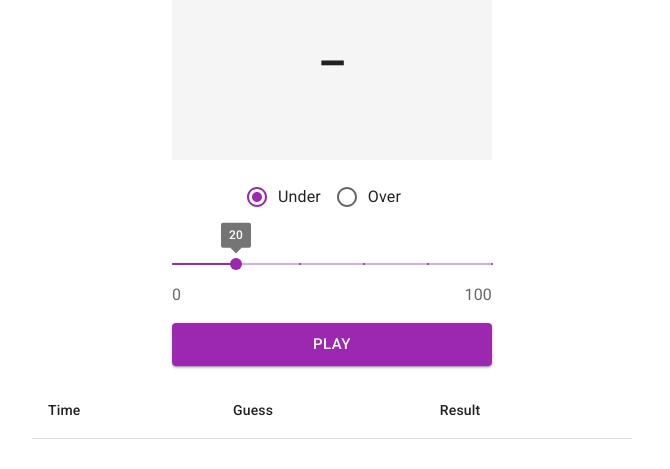
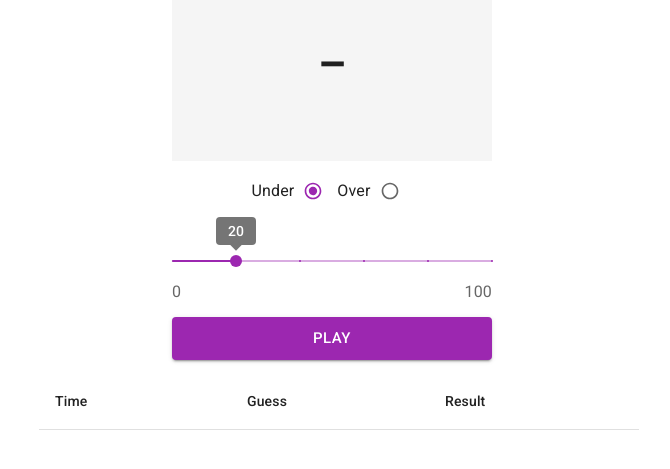
Before and after one commit to tatsianakuryla/dice-game, a Next.js app: page / in a window 1280 px wide. Shown: the part 147-616 px from the top of the page, without its empty margins (308-978 px from the left). Built offline with nearby package versions, Linux system fonts and the light colour scheme; what @mui/material-nextjs would draw is missing.

Commit message:
style: implement PixelPerfect UI

```diff
--- a/src/ui/components/ComparisonDirectionRadioButtons.tsx
+++ b/src/ui/components/ComparisonDirectionRadioButtons.tsx
@@ -23,12 +23,24 @@ export function ComparisonDirectionRadioButtons({
   return (
     <FormControl
       sx={{
-        marginBottom: '16px',
+        marginTop: '-5px',
+        marginBottom: '21px',
+        marginLeft: '-31px',
       }}
     >
       <RadioGroup row value={value} onChange={handleChange}>
-        <FormControlLabel value={ComparisonDirection.Under} control={<Radio />} label="Under" />
-        <FormControlLabel value={ComparisonDirection.Over} control={<Radio />} label="Over" />
+        <FormControlLabel
+          value={ComparisonDirection.Under}
+          label="Under"
+          control={<Radio size="small" />}
+          labelPlacement="start"
+        />
+        <FormControlLabel
+          value={ComparisonDirection.Over}
+          label="Over"
+          control={<Radio size="small" />}
+          labelPlacement="start"
+        />
       </RadioGroup>
     </FormControl>
   );
--- a/src/ui/components/GameSlider.tsx
+++ b/src/ui/components/GameSlider.tsx
@@ -43,6 +43,16 @@ export function GameSlider({ value, onChange }: GameSliderProperties): JSX.Eleme
         size="small"
         value={value}
         onChange={handleSliderChange}
+        sx={{
+          '& .MuiSlider-valueLabel': {
+            fontSize: 14,
+            fontWeight: 500,
+            lineHeight: '157%',
+            letterSpacing: '0.1px',
+            padding: '4px 12px 2px 12px',
+            borderRadius: '4px',
+          },
+        }}
       />
       <Box
         sx={{
--- a/src/ui/components/PageSectionWrapper.tsx
+++ b/src/ui/components/PageSectionWrapper.tsx
@@ -11,9 +11,9 @@ export const PageSectionWrapper = ({ children }: PageSectionWrapperProperties):
     <section>
       <Box
         sx={{
-          maxWidth: '720px',
+          maxWidth: '840px',
           margin: '0 auto',
-          padding: '15px 60px',
+          padding: '16px 120px',
           display: 'flex',
           flexDirection: 'column',
           alignItems: 'center',
--- a/src/ui/components/PlayRoundButton.tsx
+++ b/src/ui/components/PlayRoundButton.tsx
@@ -12,6 +12,7 @@ export const PlayRoundButton = ({ onClick }: PlayRoundButtonParameters): JSX.Ele
       sx={{
         minWidth: '320px',
         maxWidth: '320px',
+        marginTop: '-3px',
       }}
       type="button"
       variant="contained"
--- a/src/ui/components/ResultAlert.tsx
+++ b/src/ui/components/ResultAlert.tsx
@@ -29,7 +29,9 @@ export const ResultAlert = ({
             success: <CheckCircleOutlineIcon fontSize="inherit" />,
           }}
         >
-          <AlertTitle sx={{ marginBottom, fontSize: textSize }}>{alertTitle}</AlertTitle>
+          <AlertTitle sx={{ marginBottom, fontSize: textSize, lineHeight: 1.6 }}>
+            {alertTitle}
+          </AlertTitle>
           {message}
         </Alert>
       </Collapse>
--- a/src/ui/components/ResultsTable/ResultsTable.tsx
+++ b/src/ui/components/ResultsTable/ResultsTable.tsx
@@ -13,8 +13,27 @@ interface ResultsTableProperties {
 
 export const ResultsTable = ({ rows }: ResultsTableProperties): JSX.Element => {
   return (
-    <TableContainer>
-      <Table sx={{ minWidth: '600px' }} aria-label="Game results table">
+    <TableContainer
+      sx={{
+        marginTop: '-3px',
+        marginLeft: '14px',
+      }}
+    >
+      <Table
+        sx={{
+          minWidth: '600px',
+          '& .MuiTableBody-root .MuiTableCell-root': {
+            padding: '6px 16px',
+          },
+          '& .MuiTableCell-root:first-of-type': {
+            width: '32%',
+          },
+          '& .MuiTableCell-root:nth-of-type(2)': {
+            width: '33%',
+          },
+        }}
+        aria-label="Game results table"
+      >
         <TableHead>
           <TableRow>
             {RESULTS_TABLE_COLS.map((col) => (
```
